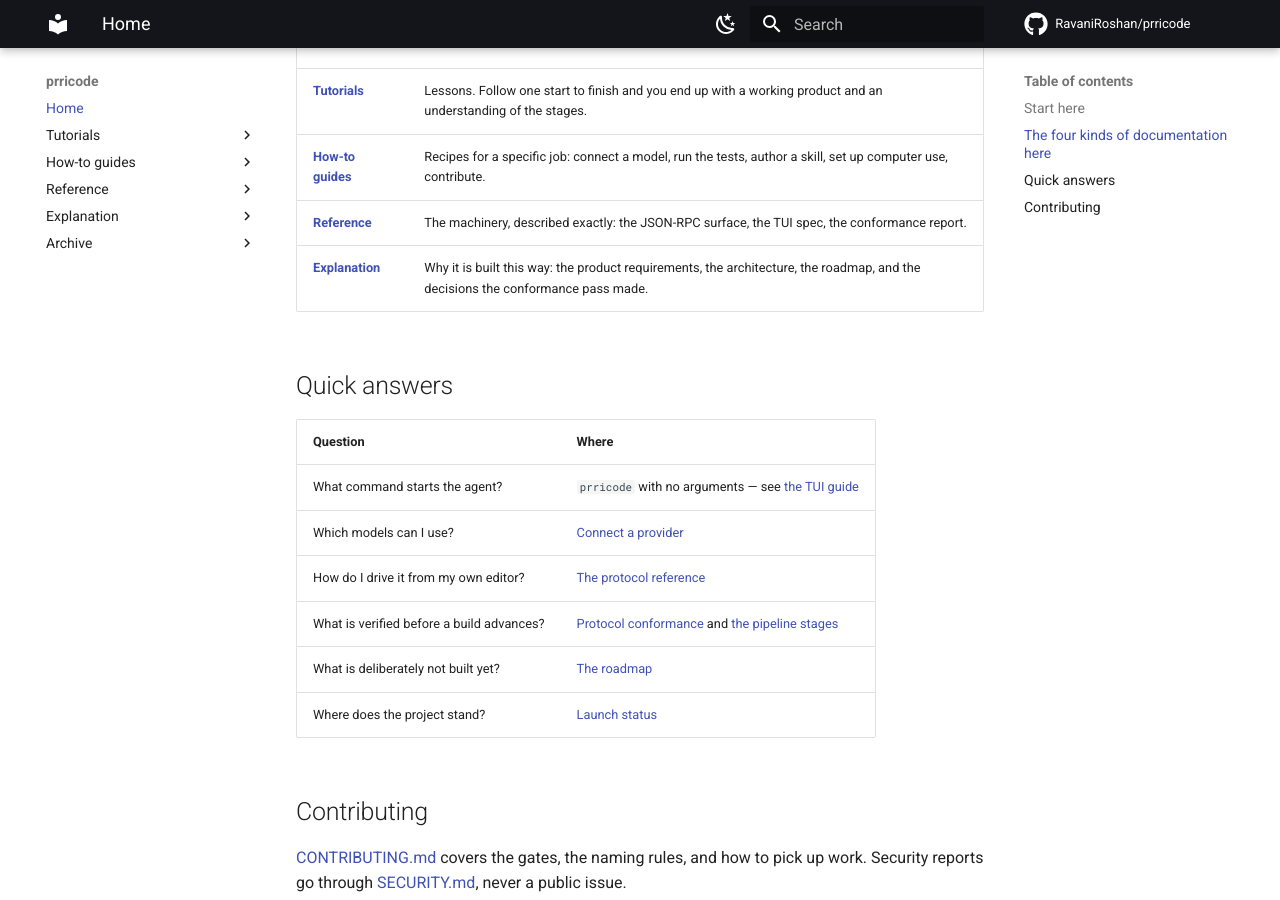
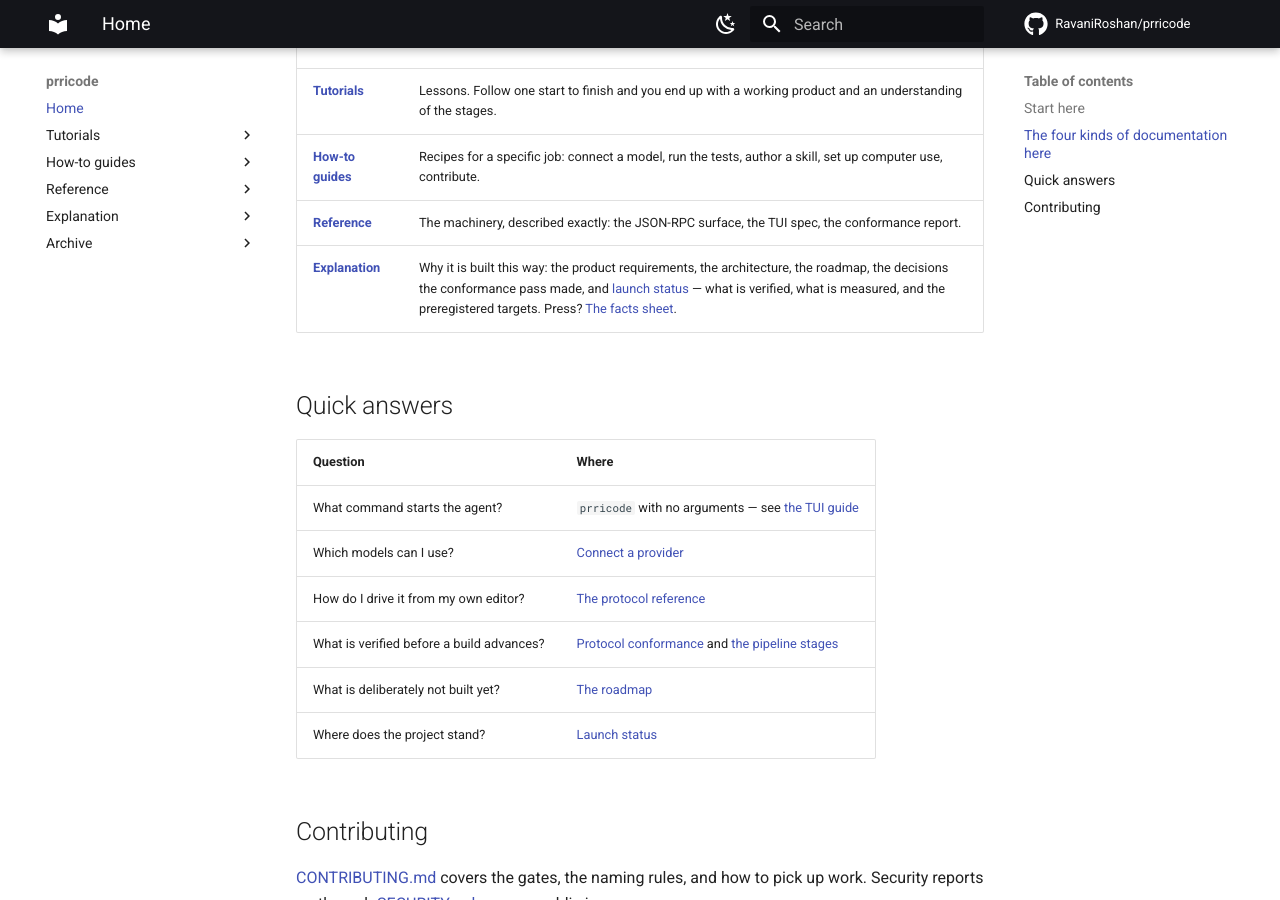
Before and after one commit to RavaniRoshan/prricode, an MkDocs documentation site: the page built from docs/index.md, in a window 1280 px wide and 900 px high, scrolled down 581 px. Built offline with MkDocs 1.6.1 and Material for MkDocs 9.7.7, drawn with Linux system fonts in a browser that asks for light colours; comment, search, counter and statistics services are not loaded.

Commit message:
docs: link the facts sheet from the docs index

```diff
--- a/docs/index.md
+++ b/docs/index.md
@@ -24,7 +24,7 @@ explain a decision.
 | **[Tutorials](tutorials/first-product.md)** | Lessons. Follow one start to finish and you end up with a working product and an understanding of the stages. |
 | **[How-to guides](how-to/tui-guide.md)** | Recipes for a specific job: connect a model, run the tests, author a skill, set up computer use, contribute. |
 | **[Reference](reference/protocol.md)** | The machinery, described exactly: the JSON-RPC surface, the TUI spec, the conformance report. |
-| **[Explanation](explanation/prd.md)** | Why it is built this way: the product requirements, the architecture, the roadmap, and the decisions the conformance pass made. |
+| **[Explanation](explanation/prd.md)** | Why it is built this way: the product requirements, the architecture, the roadmap, the decisions the conformance pass made, and [launch status](explanation/launch-status.md) — what is verified, what is measured, and the preregistered targets. Press? [The facts sheet](explanation/facts.md). |
 
 ## Quick answers
 
```
